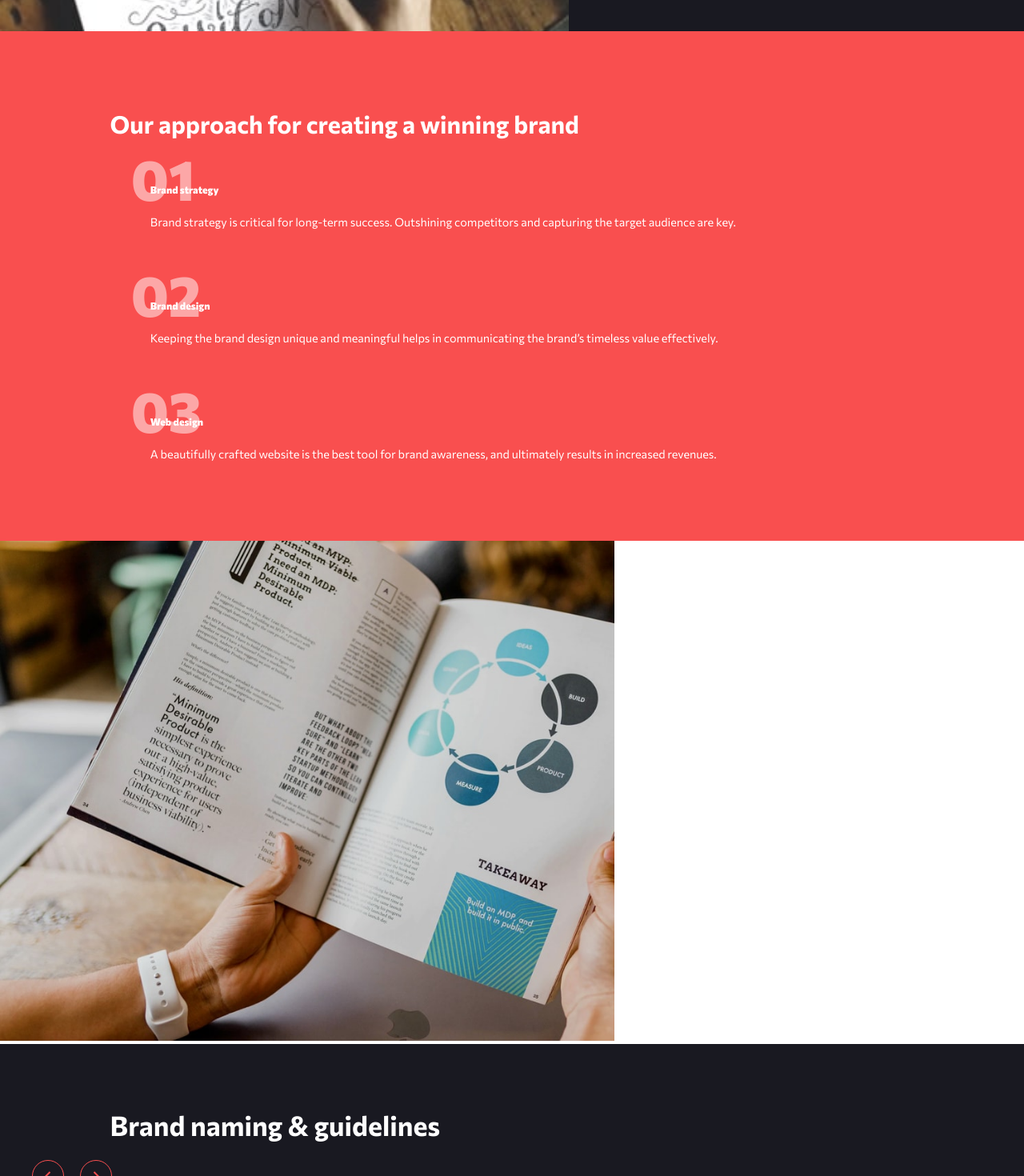
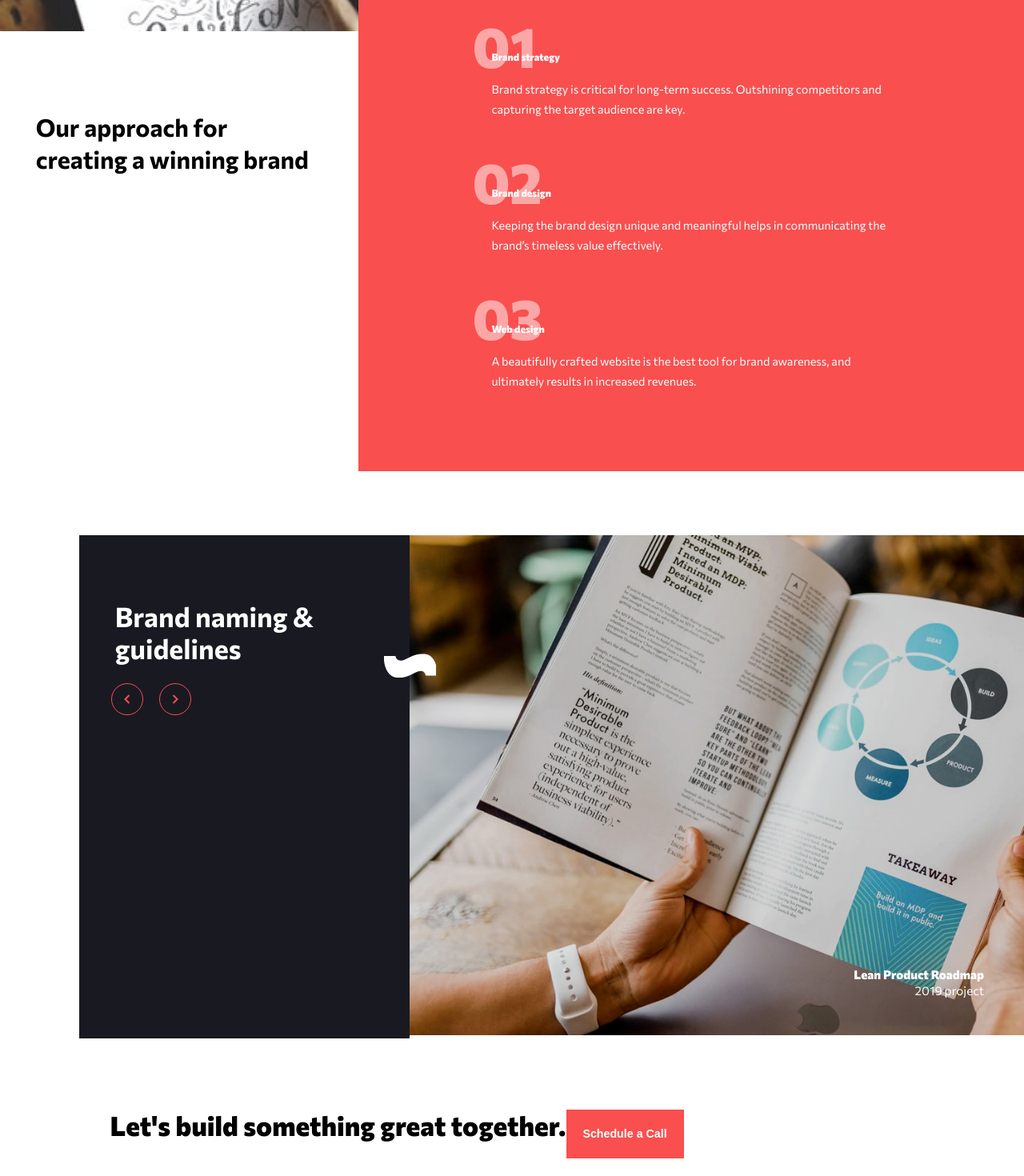
Before and after one commit to ChamuMutezva/creative-single-page-site-react, a React (Create React App) app: page / in a window 1280 px wide. Shown: the part 1660-3130 px from the top of the page at 80% size. Built offline with nearby package versions, Linux system fonts and the light colour scheme.

Commit message:
tablet sections initial layout --- upto footer

```diff
--- a/src/Footer/Footer.css
+++ b/src/Footer/Footer.css
@@ -11,3 +11,14 @@
 .footer__btn {
   margin-left: 0;
 }
+
+@media screen and (min-width: 680px) {
+  .footer__btn {
+    margin-left: 0;
+    margin-top: 0;
+    background-color: var(--red-bg);
+  }
+  .footer__container {
+    display: flex;
+  }
+}
--- a/src/Main/Projects/Projects.css
+++ b/src/Main/Projects/Projects.css
@@ -28,7 +28,8 @@ figcaption {
   background-color: var(--dark-bg);
   color: var(--white-text);
 }
-.figure__title, .figure__subtitle {
+.figure__title,
+.figure__subtitle {
   font-size: 0.95rem;
   line-height: 20px;
 }
@@ -50,21 +51,48 @@ figcaption {
   font-weight: 800;
   margin-bottom: 24px;
 }
-.projects__container , .titles{
+.projects__container,
+.titles {
   position: relative;
 }
 /* these slides to sit with .slide 1 */
-.slide2, .slide3, .ctrls__title2, .ctrls__title3 {
+.slide2,
+.slide3,
+.ctrls__title2,
+.ctrls__title3 {
   visibility: hidden;
   position: absolute;
   top: 0;
   left: 0;
 }
 
-.titleHide, .slideHide {
+.titleHide,
+.slideHide {
   visibility: hidden;
 }
 
-.titleShow, .slideShow {
-    visibility : visible;
+.titleShow,
+.slideShow {
+  visibility: visible;
 }
+
+@media screen and (min-width: 680px) {
+  .projects {
+    display: flex;
+    flex-direction: row-reverse;
+  }
+  .projects__ctrl {
+    position: relative;
+  }
+  .projects__ctrl::before {
+    position: absolute;
+    content: "";
+    background-image: url("../../assets/desktop/bg-pattern-wavy-white.svg");
+    width: 131px;
+    background-repeat: no-repeat;
+    height: 65px;
+    right: -66px;
+    top: 21%;
+    transform: scale(0.5);
+  }
+}
--- a/src/Main/Promotional/Promotional.css
+++ b/src/Main/Promotional/Promotional.css
@@ -52,3 +52,37 @@
   font-weight: 400;
   line-height: 25px;
 }
+
+@media screen and (min-width: 680px) {
+  .promotional__section {
+    width: 100%;
+    display: flex;
+    padding: 0;
+    flex-wrap: nowrap;
+  }
+  .promotional__heading__container {
+    width: 35%;
+    background-color: white;
+    color: black;
+  }
+  .promotional__heading {
+    width: 80%;
+    margin: 100px auto;
+  }
+  .promotional__details {
+    position: relative;
+    top: -80px;
+    background-color: var(--red-bg);
+    padding-top: 100px;
+    padding-bottom: 100px;
+    width: 65%;
+    margin: auto;
+  }
+  .promotional {
+    background-color: transparent;
+  }
+  .promotional__all {
+    width: 60%;
+    margin: auto;
+  }
+}
```
Lines whose indentation alone changed are shown as unchanged.
